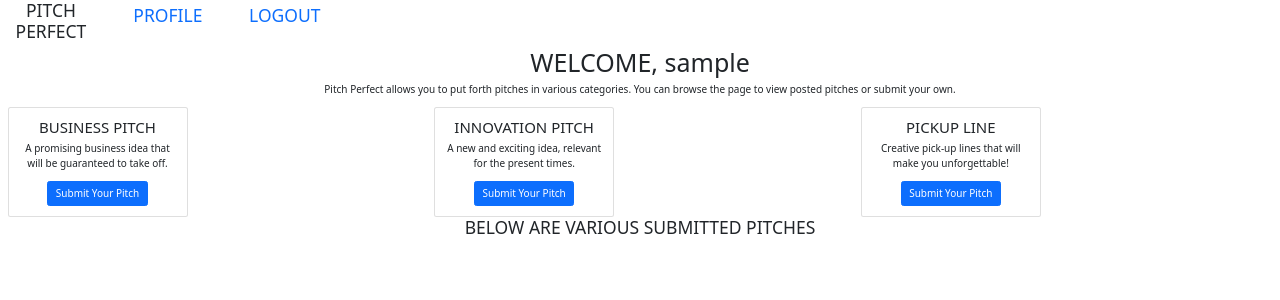
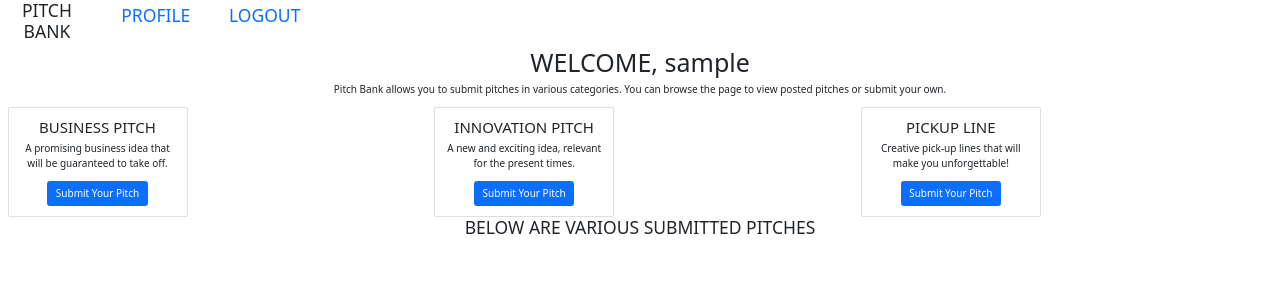
Before and after one commit to LilianMwaura/pitch-bank, a Flask app: page /dashboard in a window 1280 px wide. Shown: the top 300 px of the page. Run offline with Flask 2, Linux system fonts and the light colour scheme; the visitor is signed in with stand-in values (Sample User, id 1); data comes from the database, SQL or seed files in the repository; data that the repository does not hold is empty; some libraries are stand-ins or nearby versions.

Commit message:
update index.html

```diff
--- a/app/templates/dashboard.html
+++ b/app/templates/dashboard.html
@@ -3,10 +3,10 @@
 
 {% block styles %}
 {{super()}}
+
 <link href="https://fonts.googleapis.com/css2?family=Antonio:wght@100;200;300;400;500;600;700&family=Libre+Bodoni:ital,wght@0,400;0,500;0,600;0,700;1,400;1,500;1,600;1,700&family=Playfair+Display+SC:ital,wght@0,400;0,700;0,900;1,400;1,700;1,900&family=Poppins:ital,wght@0,100;0,200;0,300;0,400;0,500;0,600;0,700;0,800;0,900;1,100;1,200;1,300;1,400;1,500;1,600;1,700;1,800;1,900&family=Special+Elite&display=swap" rel="stylesheet">
 <link href="https://cdn.jsdelivr.net/npm/bootstrap@5.1.3/dist/css/bootstrap.min.css" rel="stylesheet">
-<link rel="stylesheet" href="{{url_for('static',filename='css/index.css')}}">
-
+<link rel="stylesheet" href="{{url_for('static',filename='CSS/index.css')}}">
 
 {% endblock %}
 
@@ -15,7 +15,7 @@
 <div class="container-fluid nav text-center">
     <div class="row">
         <div class="col-lg-4 col-md-4 col-sm-12">
-            <h3>PITCH PERFECT</h3>
+            <h3>PITCH BANK</h3>
         </div>
         <div class="col-lg-4 col-md-4 col-sm-12">
             <a class="nav-link" href="{{ url_for('main.profile')}}">
@@ -33,7 +33,7 @@
 
 <div class="container text-center">
     <h1 class="welcome">WELCOME, {{ name }}</h1>
-    <p>Pitch Perfect allows you to put forth pitches in various categories. You can browse the page to view posted
+    <p>Pitch Bank allows you to submit pitches in various categories. You can browse the page to view posted
         pitches or submit your own.</p>
 </div>
 
```
Also changed, not shown: app/templates/index.html (+3 -4 lines).
